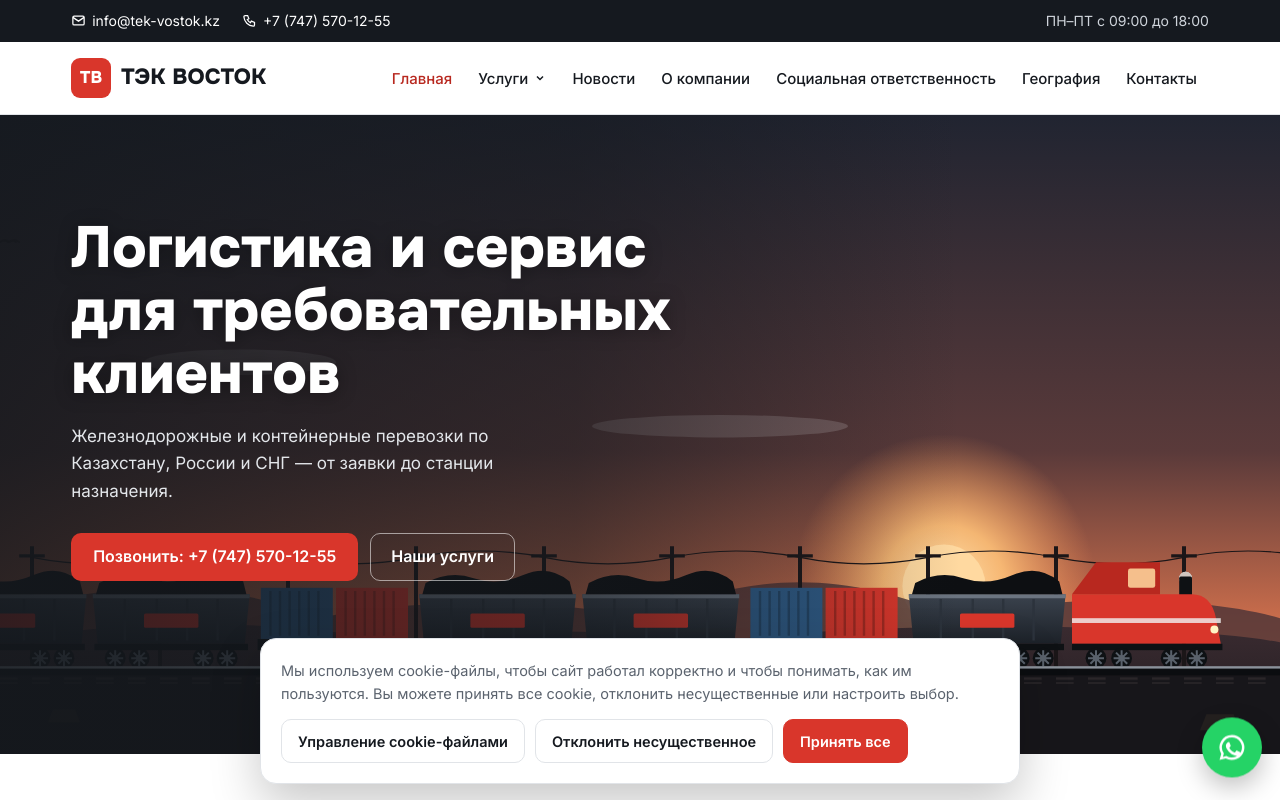
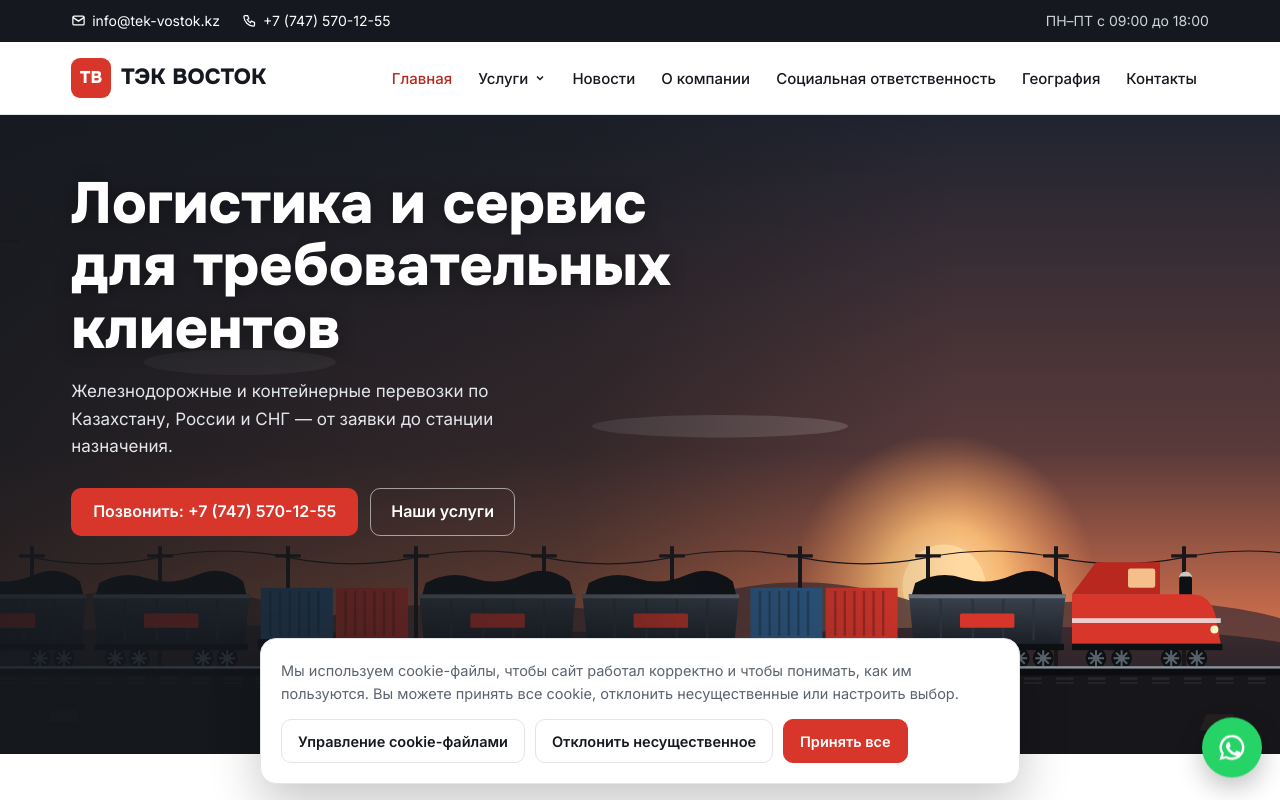
Before and after one commit to ernur077sss-art/tek-vostok, a plain HTML site: page index.html in a window 1280 px wide. Shown: the top 800 px of the page. Drawn offline with Linux system fonts and the light colour scheme.

Commit message:
Текст первого экрана выше
Co-Authored-By: Claude Opus 5.5 <noreply@anthropic.com>
Claude-Session: https://claude.ai/code/session_01AmQomks9KnuqpC92yQrJbs

```diff
--- a/index.html
+++ b/index.html
@@ -53,7 +53,7 @@ nav a.on{color:var(--red2)}
 /* hero */
 .hero{position:relative;background:#1a1f27;color:#fff;overflow:hidden}
 .hero .scene{position:absolute;inset:0;width:100%;height:100%}
-.hero .wrap{position:relative;min-height:max(600px,calc(460px + 14vw));display:flex;flex-direction:column;justify-content:flex-start;padding-top:clamp(48px,8vw,104px)}
+.hero .wrap{position:relative;min-height:max(600px,calc(460px + 14vw));display:flex;flex-direction:column;justify-content:flex-start;padding-top:clamp(36px,4.5vw,64px)}
 .hero h1{font-size:clamp(34px,4.6vw,58px);font-weight:800;max-width:17ch;text-shadow:0 2px 18px rgb(0 0 0/.35)}
 .hero p{font-size:17px;max-width:46ch;color:#e3e6ea;margin:18px 0 28px}
 .btns{display:flex;flex-wrap:wrap;gap:12px}
```
